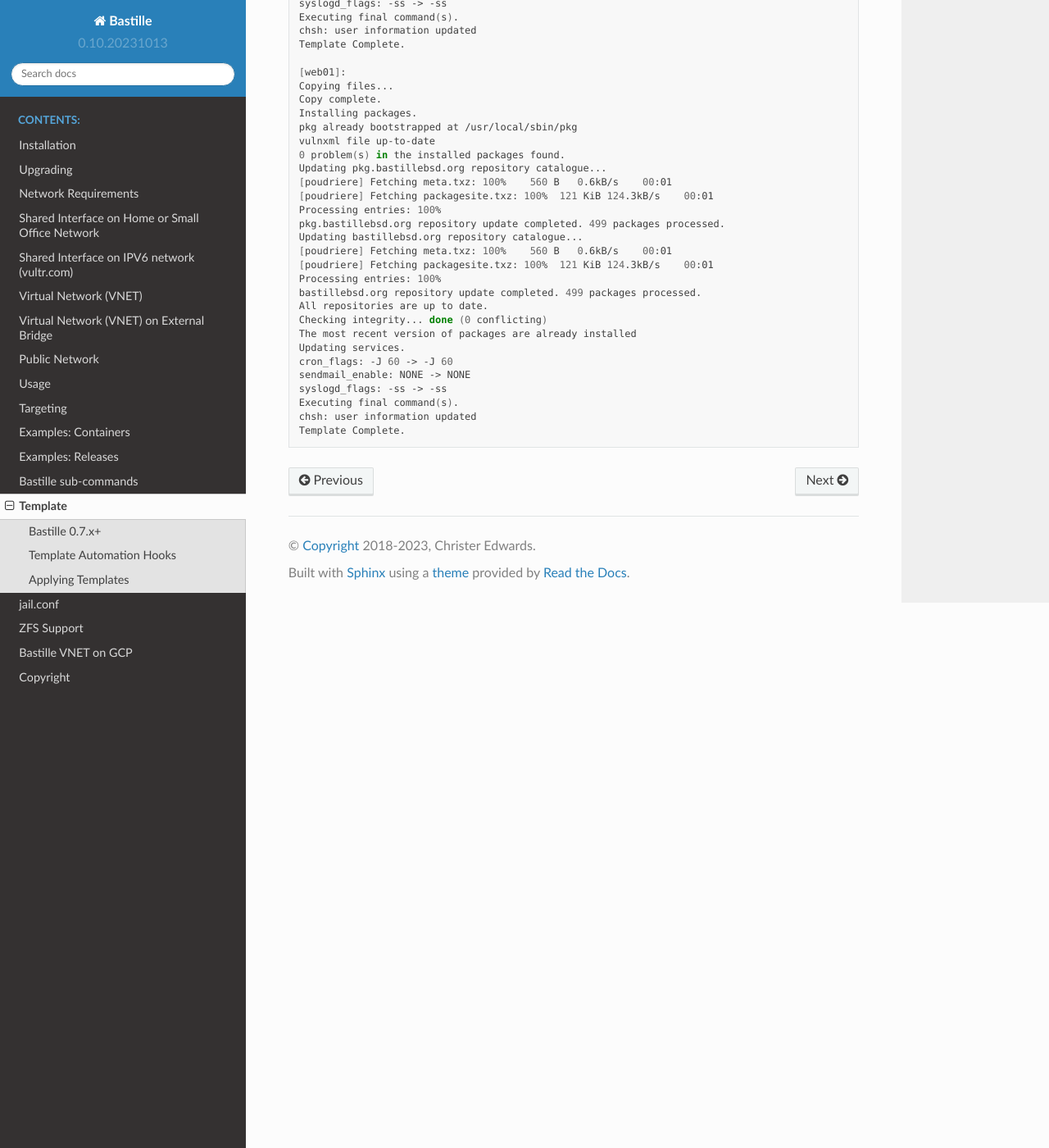
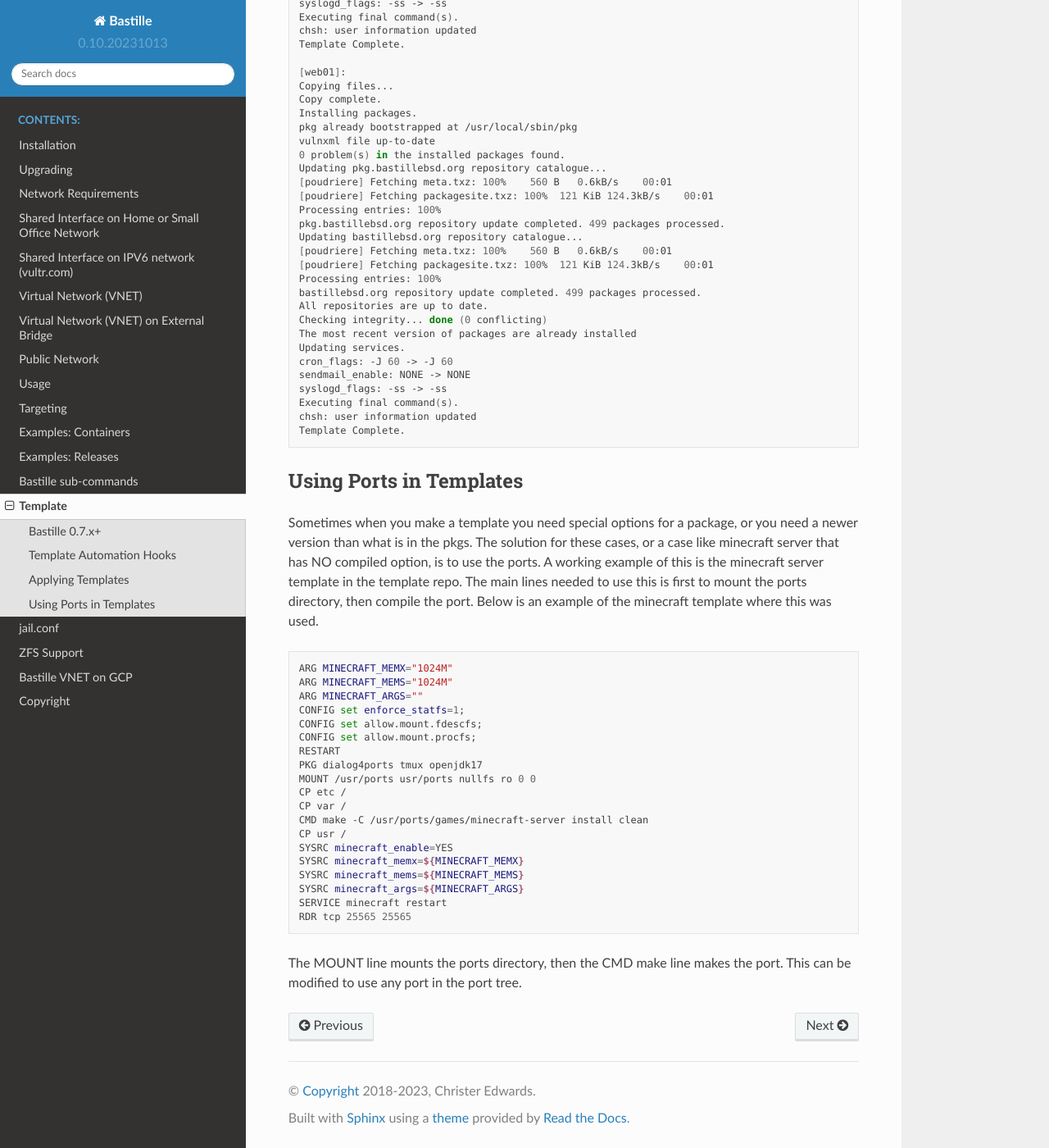
Before and after one commit to BastilleBSD/bastille, a Sphinx documentation site: the page built from docs/chapters/template.rst, in a window 1280 px wide and 1400 px high, scrolled down 2118 px. Shown: the whole window at 82% size. Built offline with Sphinx 7.4.7 and the Read the Docs theme 2.0.0, drawn with Linux system fonts in a browser that asks for light colours; pages that are not in the unit, such as notebooks, are missing from menus.

Commit message:
documenting the use of ports in a template

```diff
--- a/docs/chapters/template.rst
+++ b/docs/chapters/template.rst
@@ -140,3 +140,32 @@ directory names in the `bastille/templates` directory.
   Template Complete.
 
 .. _Bastille Templates: https://gitlab.com/BastilleBSD-Templates
+
+Using Ports in Templates
+------------------------
+
+Sometimes when you make a template you need special options for a package, or you need a newer version than what is in the pkgs.  The solution for these cases, or a case like minecraft server that has NO compiled option, is to use the ports.  A working example of this is the minecraft server template in the template repo.  The main lines needed to use this is first to mount the ports directory, then compile the port.  Below is an example of the minecraft template where this was used.
+
+.. code-block:: shell
+
+  ARG MINECRAFT_MEMX="1024M"
+  ARG MINECRAFT_MEMS="1024M"
+  ARG MINECRAFT_ARGS=""
+  CONFIG set enforce_statfs=1;
+  CONFIG set allow.mount.fdescfs;
+  CONFIG set allow.mount.procfs;
+  RESTART
+  PKG dialog4ports tmux openjdk17
+  MOUNT /usr/ports usr/ports nullfs ro 0 0
+  CP etc /
+  CP var /
+  CMD make -C /usr/ports/games/minecraft-server install clean
+  CP usr /
+  SYSRC minecraft_enable=YES
+  SYSRC minecraft_memx=${MINECRAFT_MEMX}
+  SYSRC minecraft_mems=${MINECRAFT_MEMS}
+  SYSRC minecraft_args=${MINECRAFT_ARGS}
+  SERVICE minecraft restart
+  RDR tcp 25565 25565
+
+The MOUNT line mounts the ports directory, then the CMD make line makes the port.  This can be modified to use any port in the port tree.
```
